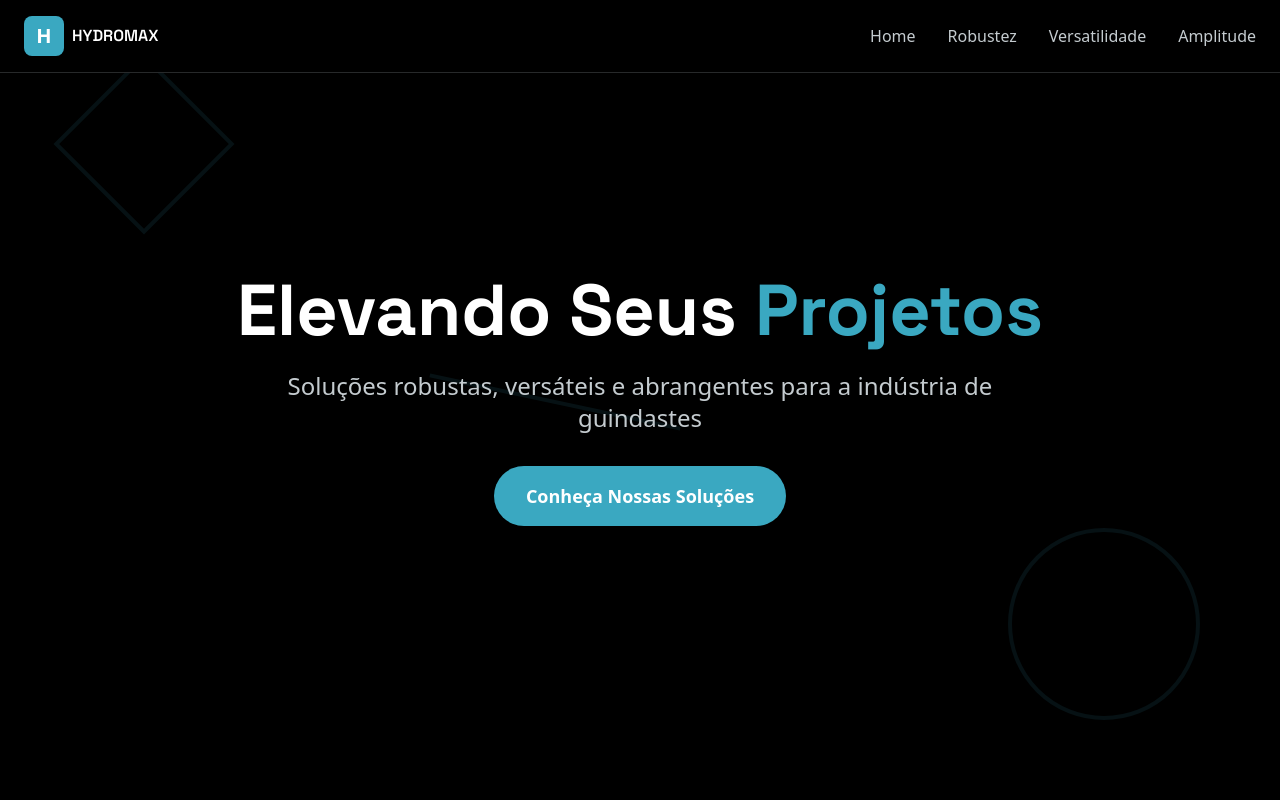
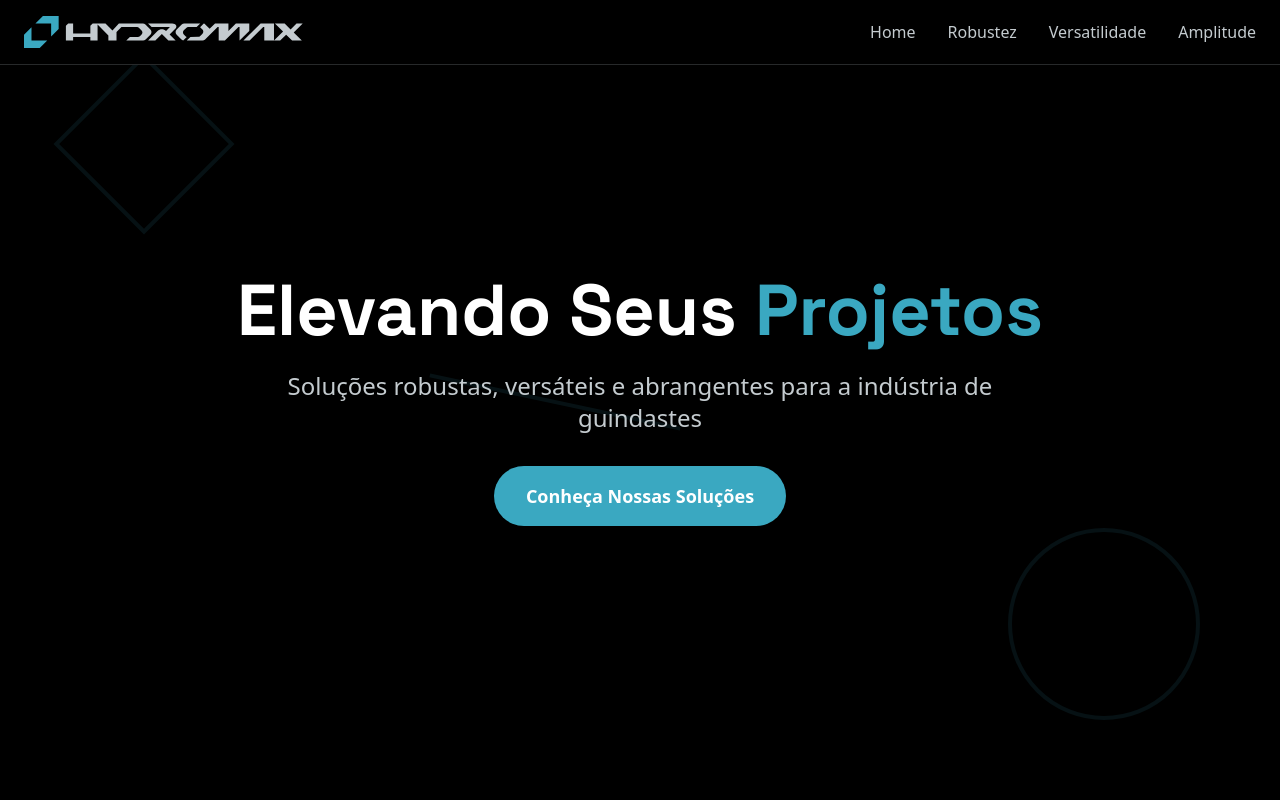
Before and after one commit to rkperes/hmax, a SvelteKit app: page / in a window 1280 px wide. Shown: the top 800 px of the page. Built offline with nearby package versions, Linux system fonts and the light colour scheme.

Commit message:
feat: add logo to navbar

```diff
--- a/src/routes/Content.svelte
+++ b/src/routes/Content.svelte
@@ -38,14 +38,7 @@
 >
 	<nav class="container mx-auto px-6 py-4 flex items-center justify-between">
 		<div class="flex items-center space-x-2">
-			<div
-				class="w-10 h-10 bg-blue rounded-lg flex items-center justify-center"
-			>
-				<span class="text-white font-bold text-xl">H</span>
-			</div>
-			<span class="text-white font-space-grotesk font-semibold"
-				>HYDROMAX</span
-			>
+			<img src="/logo_long1.svg" alt="HYDROMAX" class="h-8" />
 		</div>
 		<div class="hidden md:flex space-x-8">
 			<a href="#hero" class="text-gray hover:text-white transition-colors"
```
